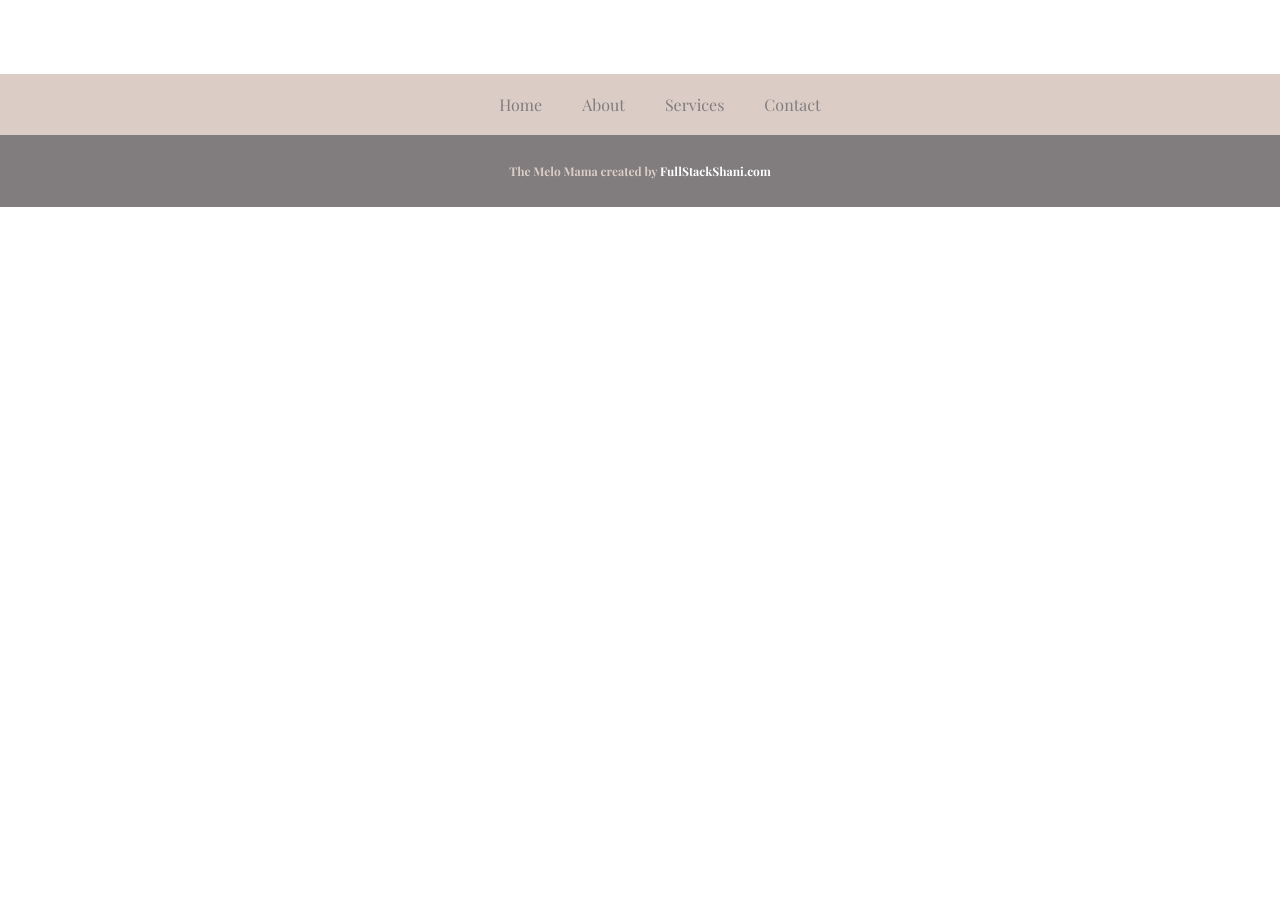
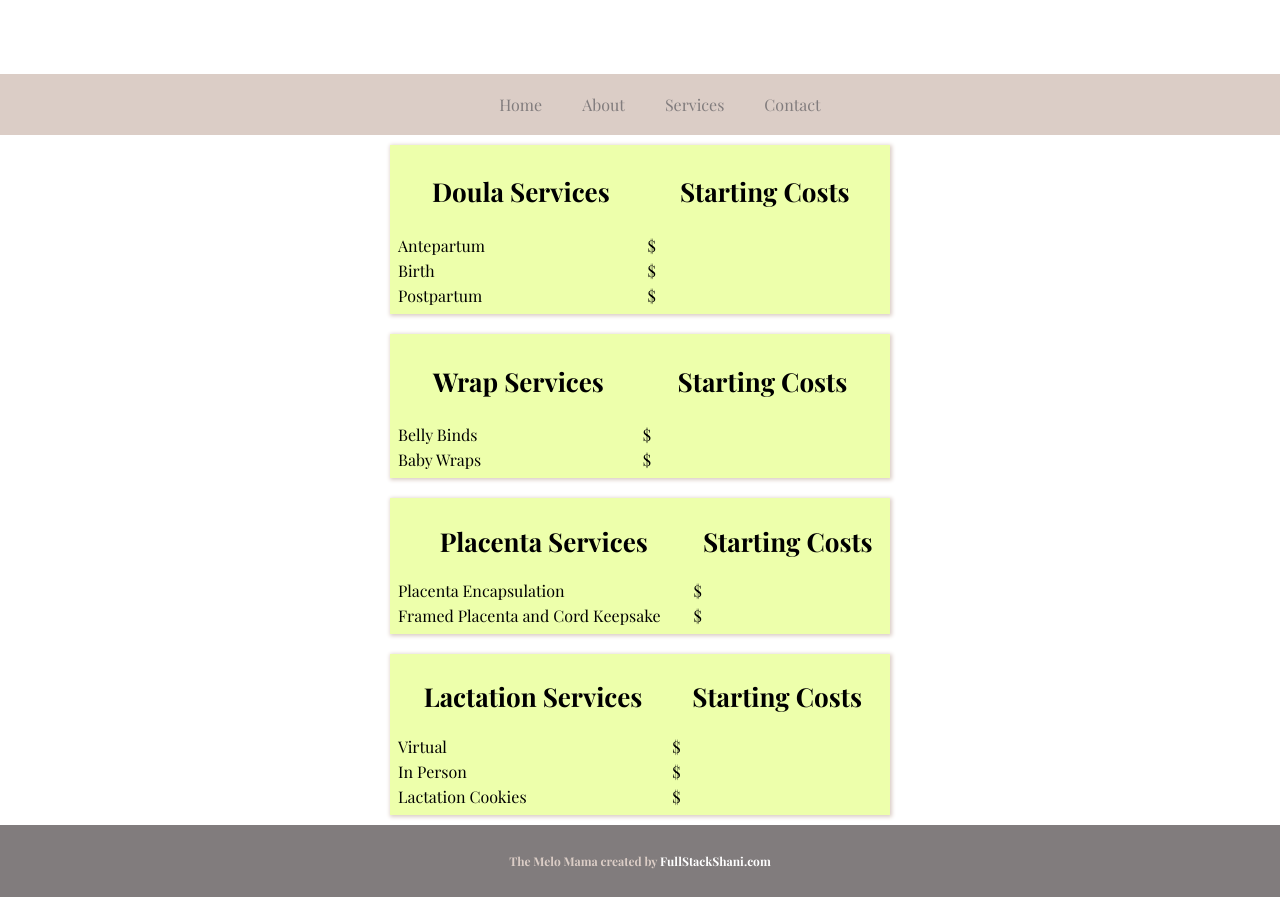
Before and after one commit to shanicunn/the-melo-mama, a React (Create React App) app in the folder frontend/melo-mamas/: page /services in a window 1280 px wide. Shown: the part 440-1337 px from the top of the page. Before the commit the page ends 800 px from the top, so only its background shows below. Built offline with nearby package versions, Linux system fonts and the light colour scheme.

Commit message:
Service table addition

```diff
--- a/frontend/melo-mamas/src/Components/Services.js
+++ b/frontend/melo-mamas/src/Components/Services.js
@@ -4,13 +4,78 @@ function Services () {
     return (
         <main className="services">
         {/* DOULA */}
+            <section>
+                <table>
+                    <thead> <th><h1>Doula Services </h1></th> <th><h1>Starting Costs</h1></th></thead>
+                    <tbody>
+                        <tr>
+                             <td>Antepartum</td>
+                             <td>$</td>
+                         </tr>
+                         <tr>
+                             <td>Birth</td>
+                             <td>$</td>
+                         </tr>
+                         <tr>
+                            <td>Postpartum</td>
+                            <td>$</td>
+                         </tr>
+                    </tbody>
+                </table>
+            </section>
+        {/* WRAP DEVICES */}
+            <section>
+                <table>
+                    <thead> <th><h1>Wrap Services </h1></th> <th><h1>Starting Costs</h1></th></thead>
+                    <tbody>
+                        <tr>
+                             <td>Belly Binds</td>
+                             <td>$</td>
+                         </tr>
+                         <tr>
+                             <td>Baby Wraps</td>
+                             <td>$</td>
+                         </tr>
 
-        {/* WRAP DEVICES */}
+                    </tbody>
+                </table>
+            </section>
+        {/* PLACENTA */}
+                <table>
+                    <thead> <th><h1>Placenta Services </h1></th> <th><h1>Starting Costs</h1></th></thead>
+                    <tbody>
+                        <tr>
+                             <td>Placenta Encapsulation</td>
+                             <td>$</td>
+                         </tr>
+                         <tr>
+                             <td>Framed Placenta and Cord Keepsake</td>
+                             <td>$</td>
+                         </tr>
 
-        {/* PLACENTA */}
-
+                    </tbody>
+                </table>
         {/* LACTATION */}
-
+                <table>
+                    <thead>
+                    <th><h1>Lactation Services </h1></th>
+                    <th><h1>Starting Costs</h1></th>
+                    </thead>
+                    <tbody>
+                        <tr>
+                             <td>Virtual</td>
+                             <td>$</td>
+                         </tr>
+                         <tr>
+                             <td>In Person</td>
+                             <td>$</td>
+                         </tr>
+                         <tr>
+                            <td>Lactation Cookies</td>
+                            <td>$</td>
+                         </tr>
+                    </tbody>
+                </table>
         </main>
     )
 }
```
